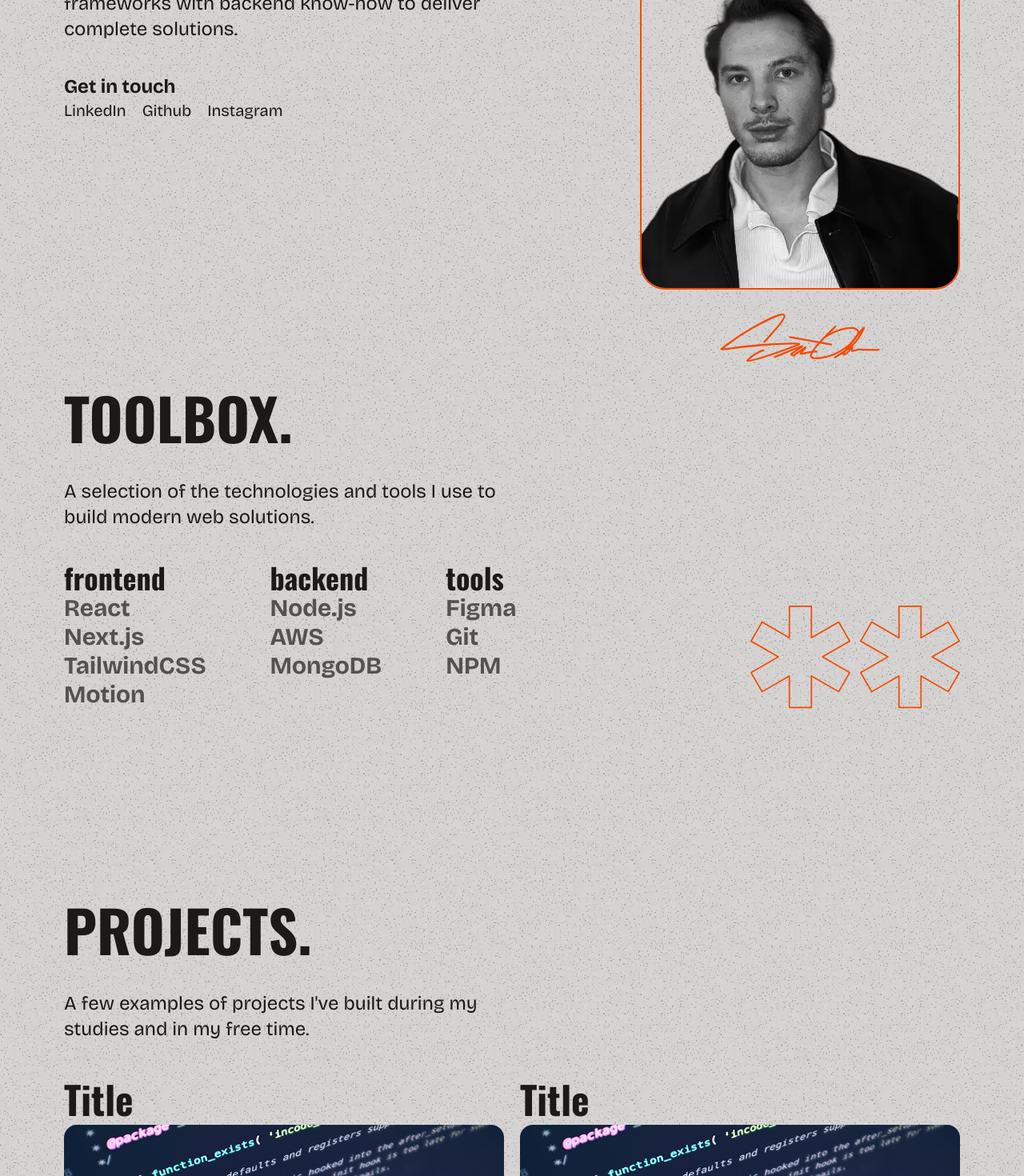
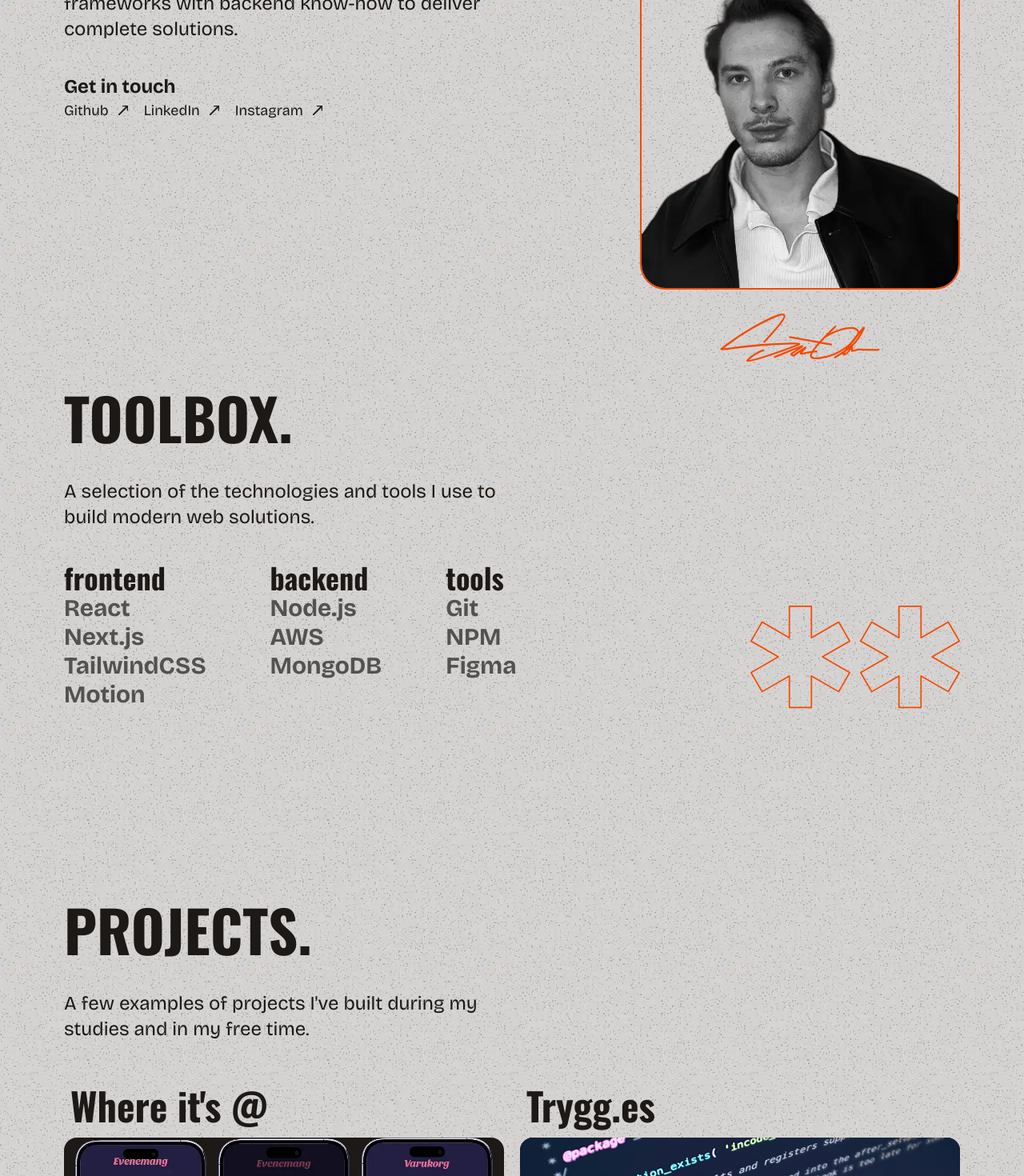
Before and after one commit to scmo-1/portfolio, a Next.js app: page / in a window 1280 px wide. Shown: the part 1200-2670 px from the top of the page at 80% size. Built offline with nearby package versions, Linux system fonts and the light colour scheme.

Commit message:
add main.json to all section and fixed links

```diff
--- a/src/app/page.jsx
+++ b/src/app/page.jsx
@@ -2,14 +2,15 @@ import HeroSection from "@/components/sections/hero/HeroSection";
 import AboutSection from "@/components/sections/about/AboutSection";
 import ProjectsSection from "@/components/sections/projects/ProjectsSection";
 import Toolbox from "@/components/sections/toolbox/toolbox";
+import content from "@/content/main.json";
 
 export default function Home() {
   return (
-    <div className="mx-auto flex h-fit w-full max-w-screen-2xl flex-col px-5 md:px-15 lg:px-20">
+    <div className="mx-auto mb-180 flex h-fit w-full max-w-screen-2xl flex-col px-5 md:px-15 lg:px-20">
       <HeroSection />
-      <AboutSection />
-      <Toolbox />
-      <ProjectsSection />
+      <AboutSection content={content.about} />
+      <Toolbox content={content.toolbox} />
+      <ProjectsSection content={content.project} />
     </div>
   );
 }
--- a/src/components/sections/about/AboutSection.jsx
+++ b/src/components/sections/about/AboutSection.jsx
@@ -2,10 +2,11 @@
 import React from "react";
 import Image from "next/image";
 import Signature from "@/assets/signature.svg";
+import ExternalLink from "@/components/ui/ExternalLink";
 import { motion, useInView } from "motion/react";
 import { useRef } from "react";
 
-function AboutSection() {
+function AboutSection({ content }) {
   const ref = useRef(null);
   const isInView = useInView(ref, { once: true, amount: 0.3 });
 
@@ -34,45 +35,21 @@ function AboutSection() {
       animate={isInView ? "show" : "hidden"}
       className="mt-30 scroll-mt-20 lg:mt-50"
     >
-      <motion.h2 variants={item} className="text-7xl">
-        ABOUT.
+      <motion.h2 variants={item} className="text-7xl uppercase">
+        {content.title}
       </motion.h2>
 
       <div className="relative flex flex-col lg:flex-row lg:justify-between">
         <motion.article variants={item} className="flex flex-col lg:w-1/2">
-          <p className="mt-5 text-2xl">
-            I'm a web developer who enjoys turning ideas into responsive,
-            accessible, and well-structured websites. My work combines modern
-            frontend frameworks with backend know-how to deliver complete
-            solutions.
-          </p>
+          <p className="mt-5 text-2xl">{content.intro}</p>
           <div className="mt-10">
             <span className="text-2xl font-bold">Get in touch</span>
             <ul className="flex flex-col gap-5 text-lg md:flex-row lg:flex-row">
-              <li>
-                <a
-                  className="text-xl transition duration-300 ease-in-out hover:text-orange-600"
-                  href="#"
-                >
-                  LinkedIn
-                </a>
-              </li>
-              <li>
-                <a
-                  className="text-xl transition duration-300 ease-in-out hover:text-orange-600"
-                  href="#"
-                >
-                  Github
-                </a>
-              </li>
-              <li>
-                <a
-                  className="text-xl transition duration-300 ease-in-out hover:text-orange-600"
-                  href="#"
-                >
-                  Instagram
-                </a>
-              </li>
+              {content.links.map((a, idx) => (
+                <ExternalLink key={idx} href={a.href}>
+                  {a.link}
+                </ExternalLink>
+              ))}
             </ul>
           </div>
         </motion.article>
--- a/src/components/sections/projects/ProjectsSection.jsx
+++ b/src/components/sections/projects/ProjectsSection.jsx
@@ -4,7 +4,7 @@ import ProjectCard from "../../ui/ProjectCard";
 import { motion, useInView } from "motion/react";
 import { useRef } from "react";
 
-function ProjectsSection() {
+function ProjectsSection({ content }) {
   const ref = useRef(null);
   const isInView = useInView(ref, { once: true, amount: 0.2 });
 
@@ -22,18 +22,21 @@ function ProjectsSection() {
       transition={{
         duration: 1.2,
       }}
-      className="mt-10 mb-20 flex scroll-mt-20 flex-col gap-10 lg:mt-60"
+      className="mt-10 mb-50 flex scroll-mt-20 flex-col gap-10 lg:mt-60"
     >
-      <h2 className="text-7xl">PROJECTS.</h2>
+      <h2 className="text-7xl uppercase">{content.title}</h2>
       <div className="flex w-full flex-col justify-between">
-        <p className="text-2xl lg:w-1/2">
-          A few examples of projects I've built during my studies and in my free
-          time.
-        </p>
+        <p className="text-2xl lg:w-1/2">{content.intro}</p>
       </div>
       <div className="grid grid-cols-1 gap-5 lg:grid-cols-2">
-        <ProjectCard />
-        <ProjectCard />
+        {content.items.map((item, idx) => (
+          <ProjectCard
+            key={idx}
+            title={item.title}
+            href={item.href}
+            image={item.image}
+          />
+        ))}
       </div>
     </motion.section>
   );
--- a/src/components/sections/toolbox/toolbox.jsx
+++ b/src/components/sections/toolbox/toolbox.jsx
@@ -1,33 +1,35 @@
 import React from "react";
 import Star from "@/assets/Star.svg";
 
-function Toolbox() {
+function Toolbox({ content }) {
   return (
     <section className="mt-10 flex flex-col gap-10 lg:mt-1">
-      <h2 className="text-7xl">TOOLBOX.</h2>
-      <p className="text-2xl lg:w-1/2">
-        A selection of the technologies and tools I use to build modern web
-        solutions.
-      </p>
+      <h2 className="text-7xl uppercase">{content.title}</h2>
+      <p className="text-2xl lg:w-1/2">{content.intro}</p>
       <div className="flex flex-col lg:flex-row lg:gap-20">
         <ul className="text-3xl font-bold text-neutral-600">
-          <h3 className="text-4xl text-stone-900">frontend</h3>
-          <li>React</li>
-          <li>Next.js</li>
-          <li>TailwindCSS</li>
-          <li>Motion</li>
+          <h3 className="text-4xl text-stone-900">{content.frontend.title}</h3>
+          {content.frontend.tech.map((item, idx) => (
+            <li key={idx} className="">
+              {item}
+            </li>
+          ))}
         </ul>
         <ul className="place-items-end text-3xl font-bold text-neutral-600 lg:place-items-baseline">
-          <h3 className="text-4xl text-stone-900">backend</h3>
-          <li>Node.js</li>
-          <li>AWS</li>
-          <li>MongoDB</li>
+          <h3 className="text-4xl text-stone-900">{content.backend.title}</h3>
+          {content.backend.tech.map((item, idx) => (
+            <li key={idx} className="">
+              {item}
+            </li>
+          ))}
         </ul>
         <ul className="text-3xl font-bold text-neutral-600">
-          <h3 className="text-4xl text-stone-900">tools</h3>
-          <li>Figma</li>
-          <li>Git</li>
-          <li>NPM</li>
+          <h3 className="text-4xl text-stone-900">{content.tools.title}</h3>
+          {content.tools.tech.map((item, idx) => (
+            <li key={idx} className="">
+              {item}
+            </li>
+          ))}
         </ul>
         <div className="ms-auto mt-5 flex gap-3 self-end">
           <Star className="text-orange-600" />
--- a/src/components/ui/AppLink.jsx
+++ b/src/components/ui/AppLink.jsx
@@ -3,13 +3,17 @@ import React from "react";
 import Link from "next/link";
 import { motion } from "motion/react";
 
-function AppLink({ href, children }) {
+function AppLink({ href, children, color = "dark" }) {
+  const colors = {
+    dark: "text-stone-900",
+    light: "text-stone-300",
+  };
   return (
     <a href={href} className="">
       <motion.div
         initial="initial"
         whileHover="hovered"
-        className="ineline-flex relative w-fit items-center justify-center overflow-hidden text-xl whitespace-nowrap text-stone-900"
+        className={`relative w-fit items-center justify-center overflow-hidden text-xl whitespace-nowrap ${colors[color]}`}
       >
         <motion.div
           variants={{
--- a/src/components/ui/ExternalLink.jsx
+++ b/src/components/ui/ExternalLink.jsx
@@ -3,23 +3,39 @@ import React from "react";
 import { motion } from "motion/react";
 import Arrow from "@/assets/Arrow.svg";
 
-function ExternalLink({ children, href }) {
+const sizeClasses = {
+  lg: "text-2xl",
+  md: "text-lg",
+  sm: "text-md",
+};
+
+const colors = {
+  dark: "text-stone-900",
+  light: "text-stone-300",
+};
+
+function ExternalLink({ children, href, size = "md", color = "dark" }) {
   return (
     <motion.div
-      className={`flex w-max cursor-pointer items-center gap-3 text-2xl`}
+      className={`flex w-max items-center gap-3 ${sizeClasses[size]}`}
       initial="initial"
       whileHover="hover"
     >
       <motion.a
         variants={{
-          initial: { color: "#1c1917" },
-          hover: { color: "#ea580c", scale: 0.98 },
+          initial: { color: "inherit" },
+          hover: {
+            color: "#ea580c",
+            scale: 0.98,
+            transition: { ease: "easeInOut", duration: 0.3 },
+          },
         }}
         href={href}
-        className="inline-block"
+        className={`inline-block ${colors[color]}`}
       >
         {children}
       </motion.a>
+
       <div className="relative inline-block overflow-hidden">
         <motion.div
           variants={{
@@ -27,25 +43,28 @@ function ExternalLink({ children, href }) {
             hover: {
               x: "120%",
               y: "-120%",
-              transition: { ease: "easeInOut" },
+              transition: { ease: "easeInOut", duration: 0.3 },
             },
           }}
-          className=""
         >
-          <Arrow className="h-3 w-3 rotate-90 stroke-3 text-stone-900" />
+          <Arrow className={`h-3 w-3 rotate-90 stroke-3 ${colors[color]}`} />
         </motion.div>
         <motion.div
           variants={{
             initial: {
               x: "-120%",
               y: "120%",
-              transition: { ease: "easeInOut" },
+              transition: { ease: "easeInOut", duration: 0.3 },
             },
-            hover: { y: 0, x: 0 },
+            hover: {
+              y: 0,
+              x: 0,
+              transition: { ease: "easeInOut", duration: 0.3 },
+            },
           }}
           className="absolute inset-0"
         >
-          <Arrow className="h-3 w-3 rotate-90 stroke-3 text-stone-900" />
+          <Arrow className={`h-3 w-3 rotate-90 stroke-3 ${colors[color]}`} />
         </motion.div>
       </div>
     </motion.div>
--- a/src/components/ui/Footer.jsx
+++ b/src/components/ui/Footer.jsx
@@ -1,38 +1,62 @@
 "use client";
 import React from "react";
 import Logo from "@/assets/Logo.svg";
+import ExternalLink from "./ExternalLink";
+import AppLink from "./AppLink";
 
 function Footer() {
   return (
-    <footer className="sticky bottom-0 -z-1 flex w-full flex-col bg-stone-900 px-5 pt-10 text-white">
+    <footer className="fixed bottom-0 -z-1 flex w-full flex-col bg-stone-900 px-5 pt-80 text-white">
       <div className="flex w-full max-w-[1024px] flex-col self-center">
         <h5 className="text-lg lg:w-1/2 lg:text-2xl">
           I'm always happy to connect and hear from people. Feel free to reach
           out for any questions or just to say hello.
         </h5>
-        <div className="my-5 flex flex-col justify-between lg:flex-row">
+        <div className="my-10 flex flex-col justify-between lg:flex-row">
           <ul className="flex flex-col gap-5">
             <li>
-              <a href="">hello@scmo.dev</a>
+              <ExternalLink href={"mailto:hello@scmo.dev"} color="light">
+                hello@scmo.dev
+              </ExternalLink>
             </li>
             <li>
-              <a href="">Github</a>
+              <ExternalLink href={"https://github.com/scmo-1 "} color="light">
+                Github
+              </ExternalLink>
             </li>
             <li>
-              <a href="">LinkedIn</a>
+              <ExternalLink
+                href={"https://www.linkedin.com/in/simon-olsson-3a7208173/"}
+                color="light"
+              >
+                LinkedIn
+              </ExternalLink>
             </li>
             <li>
-              <a href="">Instagram</a>
+              <ExternalLink
+                href={
+                  "https://www.instagram.com/sxolsson/?utm_source=ig_web_button_share_sheet"
+                }
+                color="light"
+              >
+                Instagram
+              </ExternalLink>
             </li>
           </ul>
 
-          <ul className="mt-5 flex flex-col gap-5 border-t-1 border-t-stone-600 pt-5 lg:border-t-0 lg:pt-0">
-            <li>Home</li>
-            <li>About</li>
-            <li>Projects</li>
+          <ul className="flex flex-col gap-5 border-t-1 border-t-stone-600 pt-5 lg:border-t-0 lg:pt-0">
+            <li>
+              <a href="/">Home</a>
+            </li>
+            <li>
+              <a href="/#about">About</a>
+            </li>
+            <li>
+              <a href="/#projects">Projects</a>
+            </li>
           </ul>
         </div>
-        <Logo className="text-stone-950" />
+        <Logo className="mt-5 text-stone-950" />
         <span className="mt-5 self-center text-sm text-stone-600">
           Copyright © 2025
         </span>
--- a/src/components/ui/Header.jsx
+++ b/src/components/ui/Header.jsx
@@ -8,16 +8,16 @@ import { motion } from "motion/react";
 function Header() {
   return (
     <header className="fixed z-99 flex w-full justify-between px-5 py-3 text-lg backdrop-blur-sm">
-      <Link href="#">
+      <Link href="/">
         <Logo className="h-10 w-20 text-stone-900" />
       </Link>
 
       <ul className="hidden lg:flex lg:justify-center lg:gap-15 lg:text-xl">
         <li>
-          <AppLink href="#about">About</AppLink>
+          <AppLink href="/#about">About</AppLink>
         </li>
         <li>
-          <AppLink href="#projects">Projects</AppLink>
+          <AppLink href="/#projects">Projects</AppLink>
         </li>
         <li>
           <AppLink href="#">Contact</AppLink>
--- a/src/components/ui/ProjectCard.jsx
+++ b/src/components/ui/ProjectCard.jsx
@@ -5,12 +5,12 @@ import Link from "next/link";
 import { motion } from "motion/react";
 import { useState } from "react";
 
-function ProjectCard({ content }) {
+function ProjectCard({ title, href, image }) {
   const [hover, setHover] = useState(false);
 
   return (
     <Link
-      href={"#"}
+      href={href}
       className={`relative`}
       onMouseEnter={() => setHover(true)}
       onMouseLeave={() => setHover(false)}
@@ -22,21 +22,21 @@ function ProjectCard({ content }) {
             initial={{ y: 0 }}
             animate={hover ? { y: "100%" } : { y: 0 }}
             transition={{ ease: "easeOut" }}
-            className="text-5xl"
+            className="p-2 text-5xl"
           >
-            Title
+            {title}
           </motion.div>
           <motion.div
             initial={{ y: "-100%" }}
             animate={hover ? { y: 0 } : { y: "-100%" }}
             transition={{ ease: "easeOut" }}
-            className="absolute inset-0 flex text-5xl"
+            className="absolute inset-0 flex p-2 text-5xl"
           >
-            Title
+            {title}
           </motion.div>
         </motion.h4>
 
-        <div className="relative overflow-hidden rounded-2xl">
+        <div className="relative overflow-hidden rounded-2xl bg-stone-900">
           <motion.span
             whileHover={{
               scale: 0.95,
@@ -54,7 +54,7 @@ function ProjectCard({ content }) {
             initial={{ filter: "blur(0px)", scale: 1 }}
             animate={
               hover
-                ? { filter: "blur(3px)", scale: 1.2 }
+                ? { filter: "blur(3px)", scale: 1.1 }
                 : { filter: "blur(0px)" }
             }
             transition={{
@@ -63,12 +63,7 @@ function ProjectCard({ content }) {
             }}
             className="relative aspect-[8/5] w-full overflow-hidden"
           >
-            <Image
-              src={"/images/placeholder.png"}
-              fill
-              alt="Project"
-              className="object-cover"
-            />
+            <Image src={image} fill alt={title} className="object-cover" />
           </motion.div>
         </div>
       </div>
```
Also changed, not shown: src/content/main.json (+4 -4 lines).
